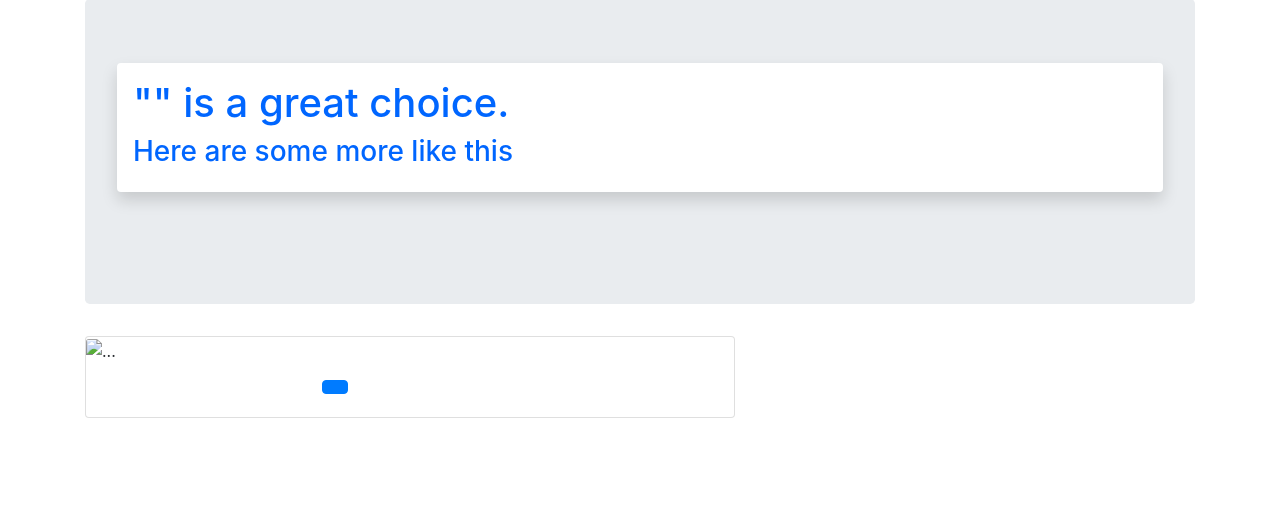
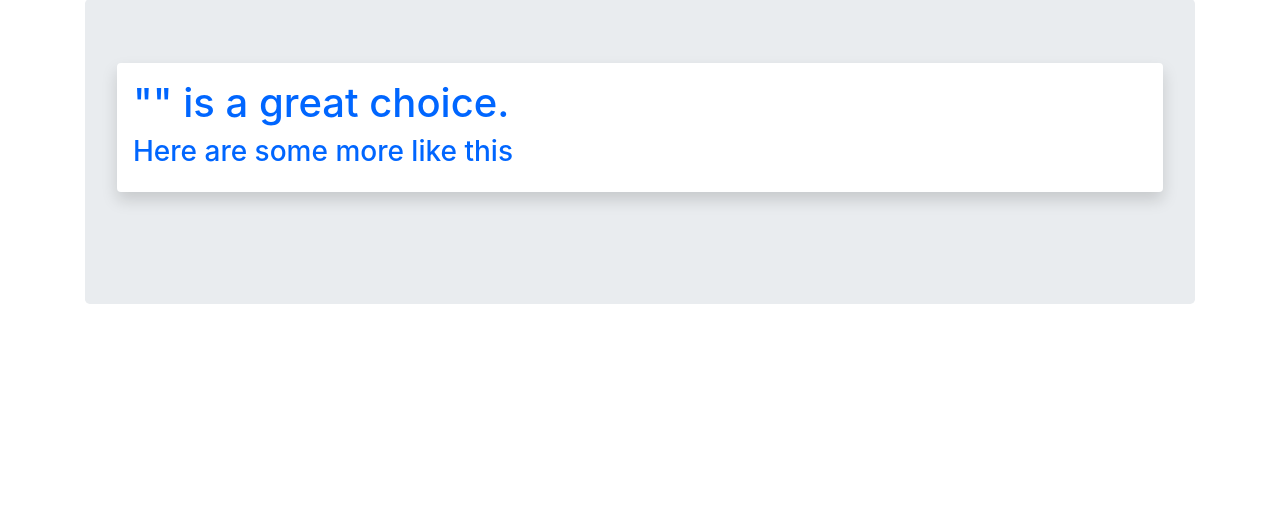
Before and after one commit to Sasi5526/apyoruuu_new, a Flask app: template templates/recommend.html in a window 1280 px wide. Shown: the part 75-601 px from the top of the page. Run offline with Flask 2, Linux system fonts and the light colour scheme; the template is opened without the code that fills it, so the values that code supplies are empty; some libraries are stand-ins or nearby versions.

Commit message:
Update base.html

```diff
--- a/templates/base.html
+++ b/templates/base.html
@@ -20,17 +20,16 @@
         {% endblock %}
       </div>
 
-    <div class="card mb-3" style="max-width: 650px;">
-      <div class="row no-gutters">
-        <div class="col-md-4">
-          <img src class="card-img" alt="...">
+    <div>
+      <div>
+        <div>
         </div>
-        <div class="col-md-8">
-          <div class="card-body">
-            <h5 class="card-title"></h5>
-            <p class="card-text"></p>
+        <div>
+          <div>
+            <h5></h5>
             <p></p>
-            <a class="btn btn-primary" target="_blank"></a>
+            <p></p>
+            <a></a>
           </div>
         </div>
       </div>
```
